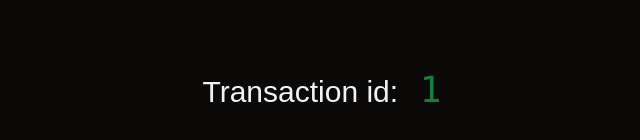
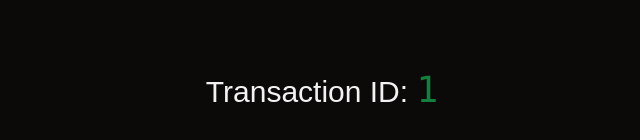
Before and after one commit to srodrigo28/tdw-finances, a Next.js app: page /transactions/1 in a window 1280 px wide. Shown: the part 310-450 px from the top of the page, without its empty margins (318-958 px from the left). Built offline with nearby package versions, Linux system fonts and the light colour scheme.

Commit message:
updated-id-references-of-transactions

```diff
--- a/app/transactions/[id]/page.tsx
+++ b/app/transactions/[id]/page.tsx
@@ -1,15 +1,22 @@
-interface IdProps{
-    id: string
+import { NextPage } from "next";
+
+interface TransactionProps {
+  params: { id: string };
 }
-const Transaction = ({ params: { id }} ) => {
-    // http://localhost:3000/transactions/100
-    return(
-        <div className="flex justify-center items-center h-screen">
-            <h1 className="text-3xl">
-                Transaction id:
-                <span className="text-4xl text-green-700 font-mono font-medium"> {id} </span>
-            </h1>
-        </div>
-    )
-}
-export default Transaction
+
+const Transaction: NextPage<TransactionProps> = ({ params }) => {
+  const { id } = params;
+
+  return (
+    <div className="flex justify-center items-center h-screen">
+      <h1 className="text-3xl">
+        Transaction ID:{" "}
+        <span className="text-4xl text-green-700 font-mono font-medium">
+          {id}
+        </span>
+      </h1>
+    </div>
+  );
+};
+
+export default Transaction;
--- a/app/transactions/[id]/pageBackup2.tsx
+++ /dev/null
@@ -1,8 +0,0 @@
-export default function Transaction( { params: { id }} ){
-    <div className="flex justify-center items-center h-screen">
-            <h1 className="text-3xl">
-                Transaction id:
-                <span className="text-4xl text-green-700 font-mono font-medium">{id}</span>
-            </h1>
-    </div>
-}
```
